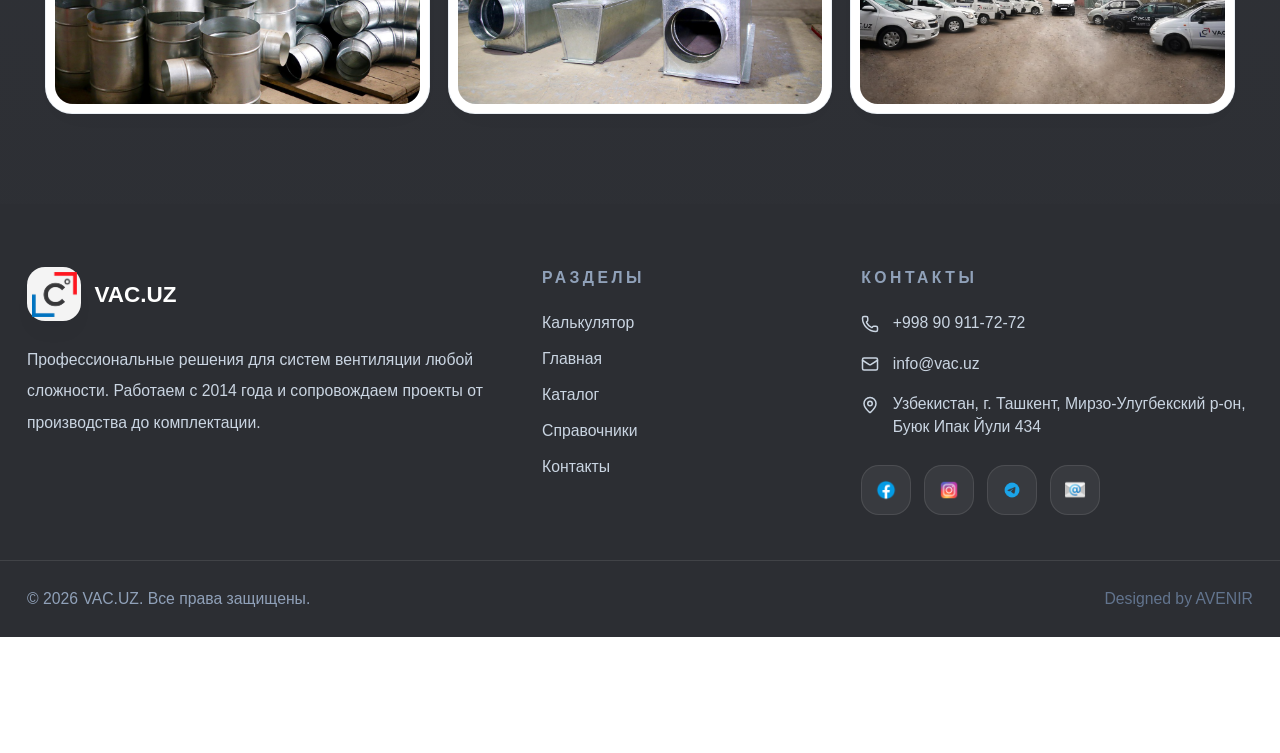
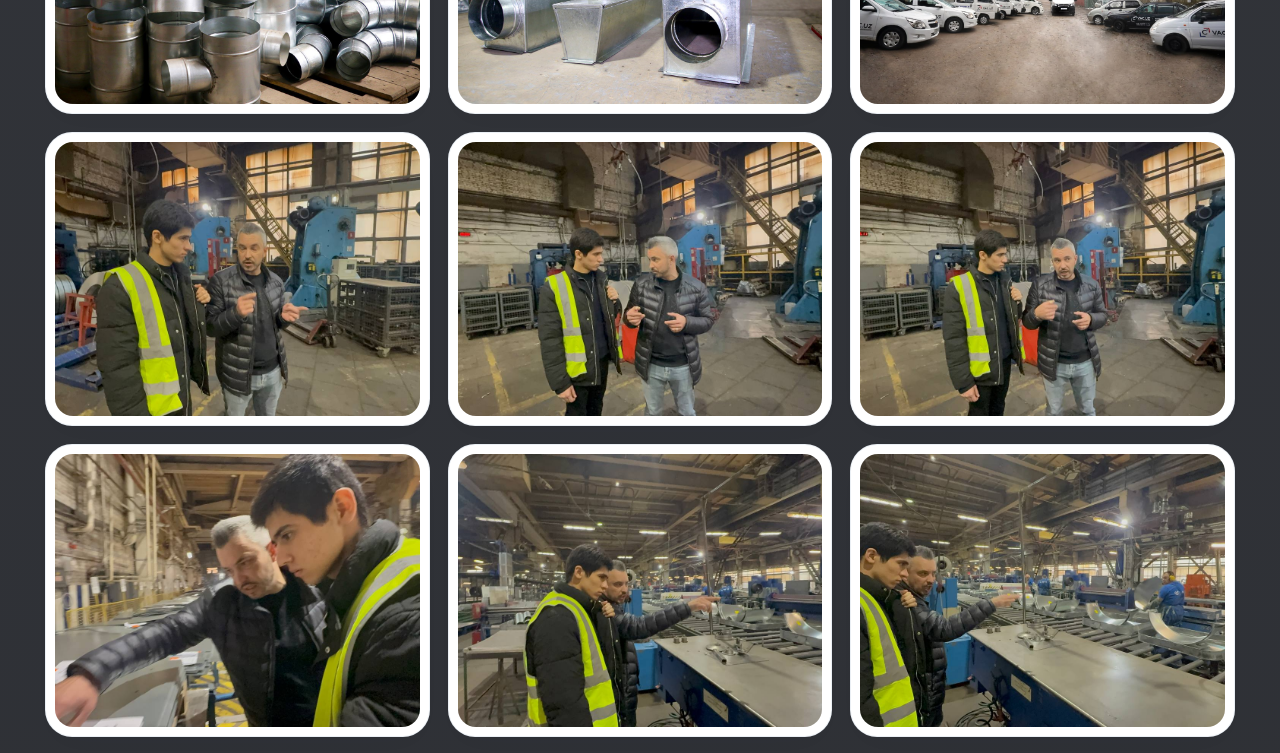
Before and after one commit to Avenir-Soft/vac-landing, a React (Vite) app: page /about/gallery in a window 1280 px wide. Shown: the part 4360-5113 px from the top of the page. Before the commit the page ends 4997 px from the top, so only its background shows below. Built offline with nearby package versions, Linux system fonts and the light colour scheme; a web font is replaced by a local one.

Commit message:
upload photos

```diff
--- a/src/pages/about-gallery.tsx
+++ b/src/pages/about-gallery.tsx
@@ -7,7 +7,7 @@ import type { Lang } from '../i18n/language'
 
 // Фото лежат в public/gallery (g-1.png … g-31.png, затем g-32.jpg … g-39.jpg).
 const PNG_COUNT = 31
-const JPG_COUNT = 8
+const JPG_COUNT = 19
 const gallerySources = [
 	...Array.from({ length: PNG_COUNT }, (_, i) => `/gallery/g-${i + 1}.png`),
 	...Array.from(
```
